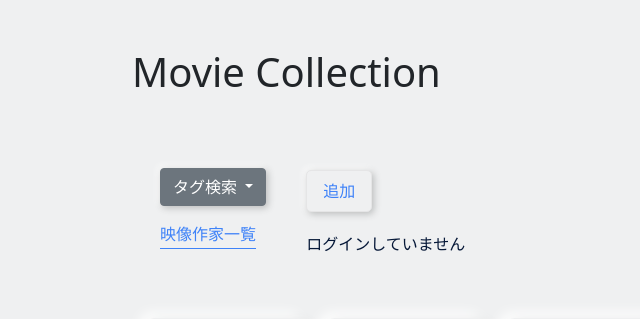
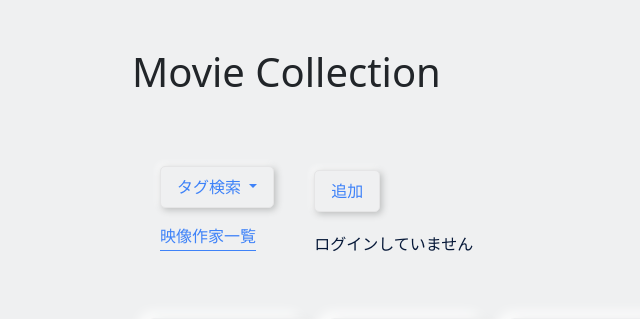
Before and after one commit to crashRT/MovieCollection, a Django app: page / in a window 1280 px wide. Shown: the top 319 px of the page, without its empty margins (0-640 px from the left). Run offline with Django 4.2, Linux system fonts and the light colour scheme; data comes from the database, SQL or seed files in the repository; some libraries are stand-ins or nearby versions; some web fonts are replaced.

Commit message:
dropdown 調整

```diff
--- a/collection/templates/collection/header.html
+++ b/collection/templates/collection/header.html
@@ -10,8 +10,8 @@
             <section class=" col-sm-auto my-3">
                 {% if taglist %}
                 <div class="dropdown">
-                    <button class="btn btn-secondary dropdown-toggle neumo-shadow" type="button"
-                        data-bs-toggle="dropdown" aria-expanded="false">
+                    <button class="btn btn-secondary dropdown-toggle" type="button" data-bs-toggle="dropdown"
+                        aria-expanded="false">
                         タグ検索
                     </button>
                     <ul class="dropdown-menu">
--- a/static/css/style.css
+++ b/static/css/style.css
@@ -49,6 +49,33 @@ button:hover {
 div.button{
   margin-bottom: 20px;
 }
+
+.dropdown-toggle {
+  padding: 8px 16px;
+  border-radius: 5px;
+  border: #e5e5e6 solid 1px;
+  background-color: #eff0f1;
+  color : #3e82f8;
+  box-shadow: 2px 2px 7px #b9bbbb, -2px -2px 7px #ffffff;
+}
+
+.dropdown-toggle:hover, .dropdown-toggle:focus {
+  background-color: #10326b;
+  color: #eff0f1;
+}
+
+.dropdown-menu {
+  background-color: #eff0f1;
+  border-radius: 5px;
+}
+
+.dropdown-item:hover {
+  color: #eff0f1;
+  background-color: #3e82f8;
+}
+
+
+
 
 /*映像作家一覧*/
 div.CreatorsLink {
```
